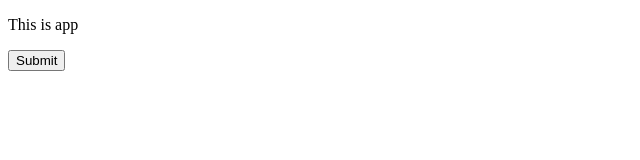
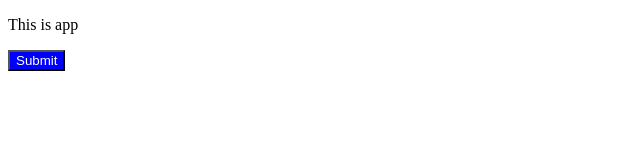
Before and after one commit to PhanNgocNam/Learn_Git, a plain HTML site: page index.html in a window 1280 px wide. Shown: the whole page, without its empty margins (0-640 px from the left). Drawn offline with Linux system fonts and the light colour scheme.

Commit message:
update index.html file

```diff
--- a/index.html
+++ b/index.html
@@ -4,7 +4,9 @@
     <meta charset="UTF-8">
     <meta http-equiv="X-UA-Compatible" content="IE=edge">
     <meta name="viewport" content="width=device-width, initial-scale=1.0">
-    <title>Document</title>
+    <link rel="stylesheet" href="./index.css">
+    <link rel="stylesheet" href="./index2.css">
+    <title>Git_github</title>
 </head>
 <body>
     <p>This is app</p>
```
